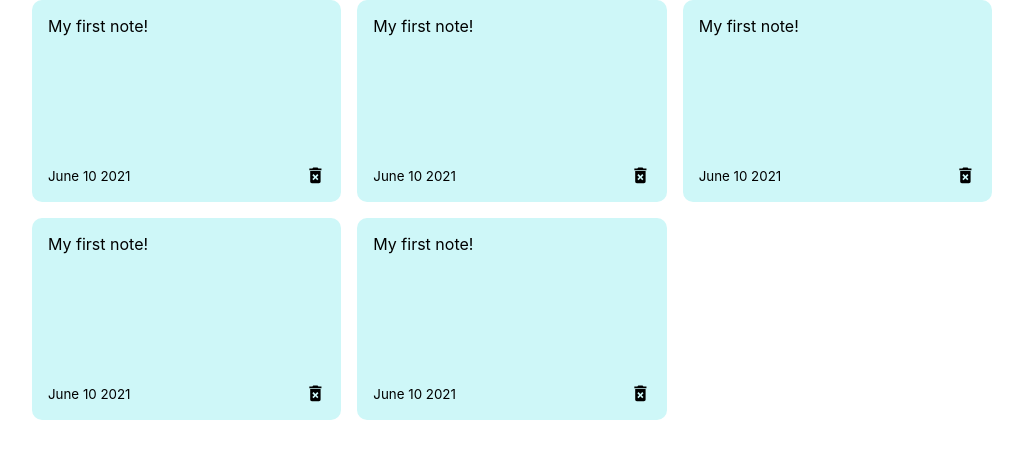
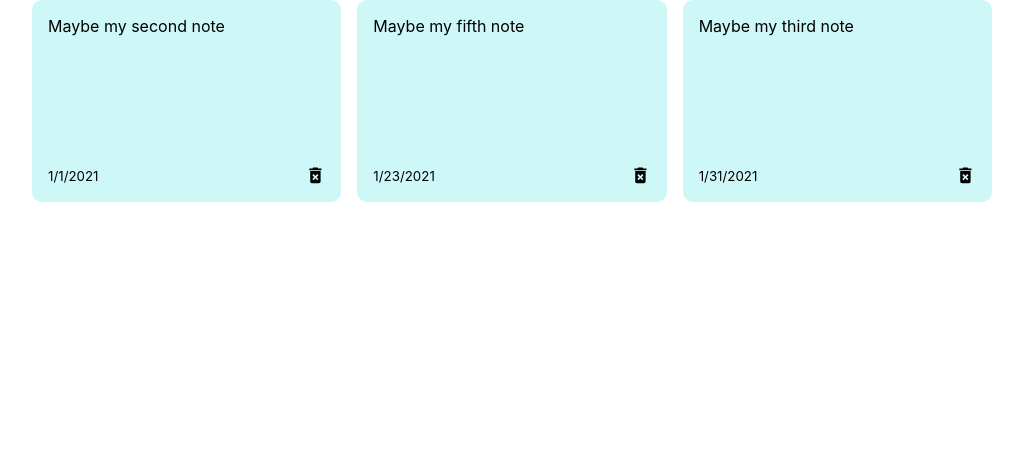
Before and after one commit to lorena57/Notes-App, a React (Create React App) app: page / in a window 1280 px wide. Shown: the top 458 px of the page, without its empty margins (128-1151 px from the left). Built offline with nearby package versions, Linux system fonts and the light colour scheme.

Commit message:
add props for notes

```diff
--- a/src/App.js
+++ b/src/App.js
@@ -1,9 +1,28 @@
+import { useState } from 'react';
+import { nanoid } from 'nanoid';
 import NotesList from './components/NotesList';
 
 const App = () => {
+  const [notes, setNotes] = useState([
+    {
+      id: nanoid(),
+      text: 'Maybe my second note',
+      date: '1/1/2021',
+    },
+    {
+      id: nanoid(),
+      text: 'Maybe my fifth note',
+      date: '1/23/2021',
+    },
+    {
+      id: nanoid(),
+      text: 'Maybe my third note',
+      date: '1/31/2021',
+    },
+  ]);
   return (
     <div className="container">
-      <NotesList />
+      <NotesList notes={notes} />
     </div>
   );
 };
--- a/src/components/Note.js
+++ b/src/components/Note.js
@@ -1,12 +1,12 @@
 import React from 'react';
 import { MdDeleteForever } from 'react-icons/md';
 
-const Note = () => {
+const Note = ({ id, text, date }) => {
   return (
     <div className="note">
-      <span>My first note!</span>
+      <span>{text}</span>
       <div className="note-footer">
-        <small>June 10 2021</small>
+        <small>{date}</small>
         <MdDeleteForever className="delete-icon" size="1.3em" />
       </div>
     </div>
--- a/src/components/NotesList.js
+++ b/src/components/NotesList.js
@@ -1,14 +1,12 @@
 import React from 'react';
 import Note from './Note';
 
-const NotesList = () => {
+const NotesList = ({ notes }) => {
   return (
     <div className="notes-list">
-      <Note />
-      <Note />
-      <Note />
-      <Note />
-      <Note />
+      {notes.map((note) => (
+        <Note id={note.id} text={note.text} date={note.date} />
+      ))}
     </div>
   );
 };
```
